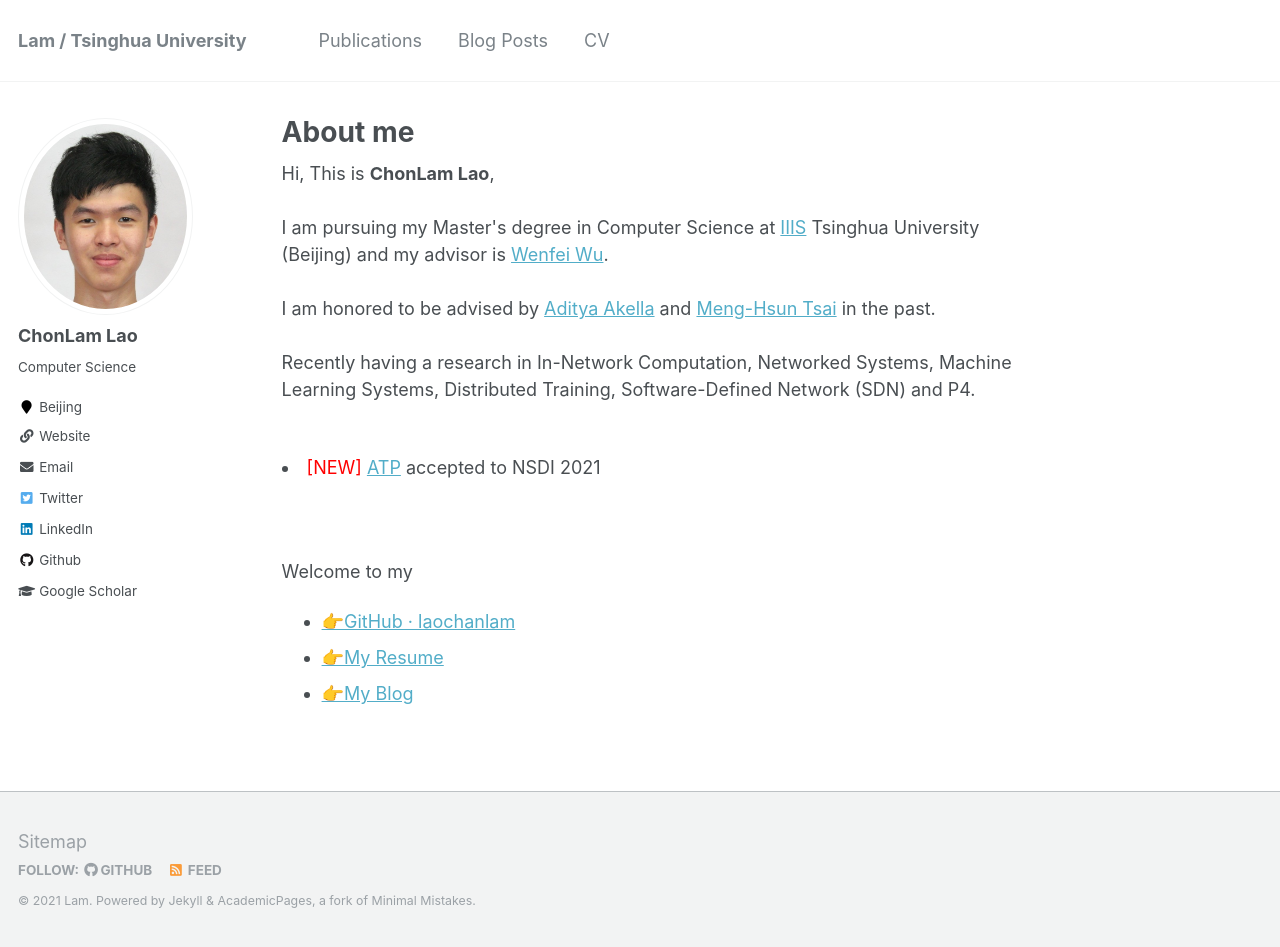
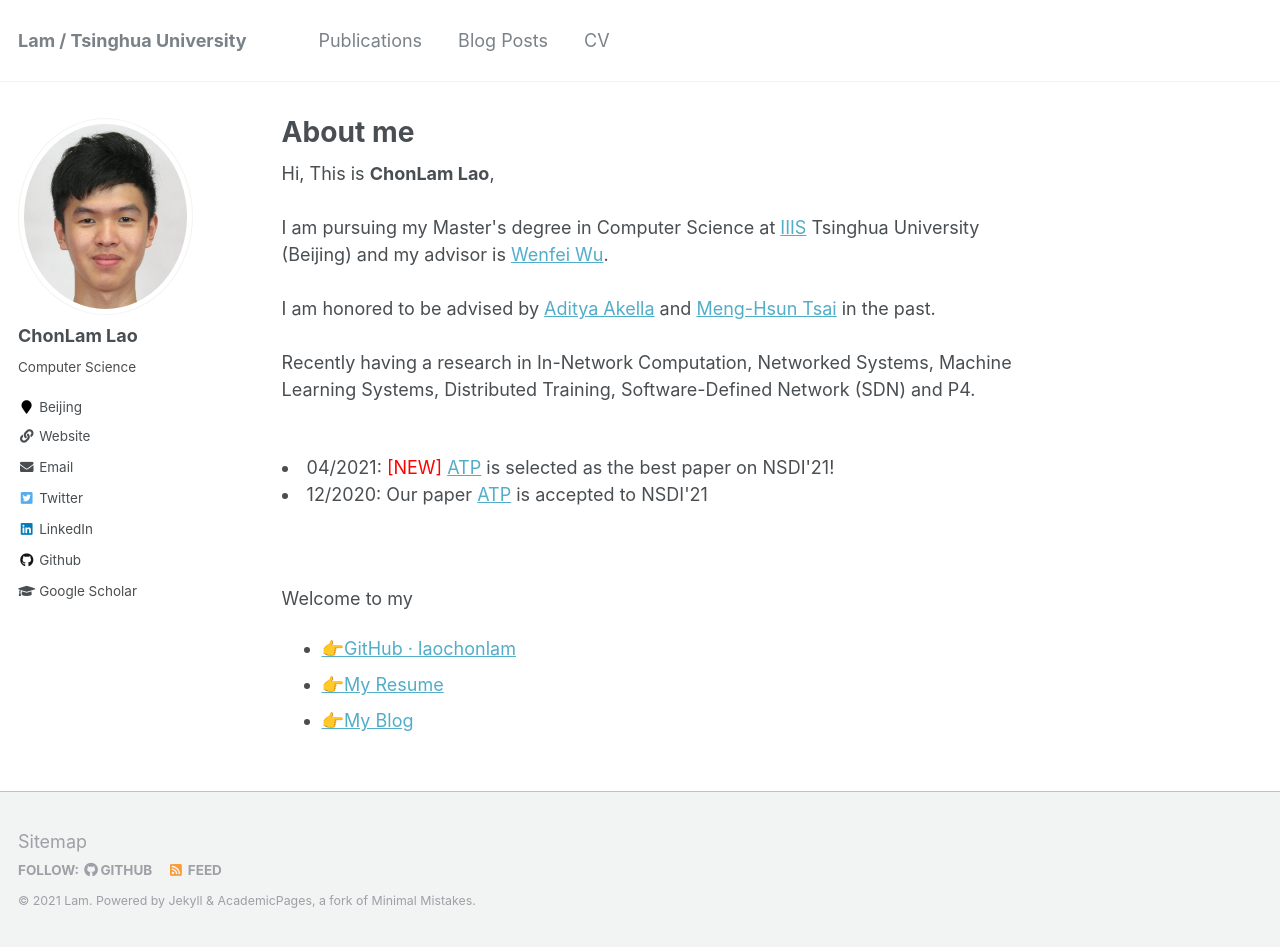
Before and after one commit to laochonlam/personal-website, a Jekyll site: the page built from _pages/about.md, in a window 1280 px wide and 947 px high. Built offline with Jekyll 4.4.1, drawn with Linux system fonts in a browser that asks for light colours.

Commit message:
add press

```diff
--- a/_pages/about.md
+++ b/_pages/about.md
@@ -16,12 +16,13 @@ redirect_from:
     <a href="http://pages.cs.wisc.edu/~akella/" target="_blank">Aditya Akella</a> and
     <a href="https://menghsun.github.io/www/" target="_blank">Meng-Hsun Tsai</a> in the past.
     <br> <br>Recently having a research in In-Network Computation, Networked Systems, Machine Learning Systems, Distributed Training, Software-Defined Network (SDN) and P4.<br> <br>
-    <li><font color="red">[NEW]</font> <a href="https://in-atp.github.io/" target="_blank">ATP</a> accepted to NSDI 2021</li><br> <br>
+    <li> 04/2021: <font color="red">[NEW] </font><a href="https://in-atp.github.io/" target="_blank">ATP</a> is selected as the best paper on NSDI'21!</li>
+    <li> 12/2020: Our paper <a href="https://in-atp.github.io/" target="_blank">ATP</a> is accepted to NSDI'21</li><br> <br>
     </p>
 
 <p>Welcome to my <br>
 <ul>
-  <li><a href="https://github.com/laochonlam">👉GitHub · laochanlam</a></li>
+  <li><a href="https://github.com/laochonlam">👉GitHub · laochonlam</a></li>
   <li><a href="/files/resume.pdf">👉My Resume</a></li>
   <li><a href="https://blog.laochanlam.com/">👉My Blog</a></li>
 </ul>
```
Also changed, not shown: _publications/2021-01-01-atp.md (+4 -0 lines).
